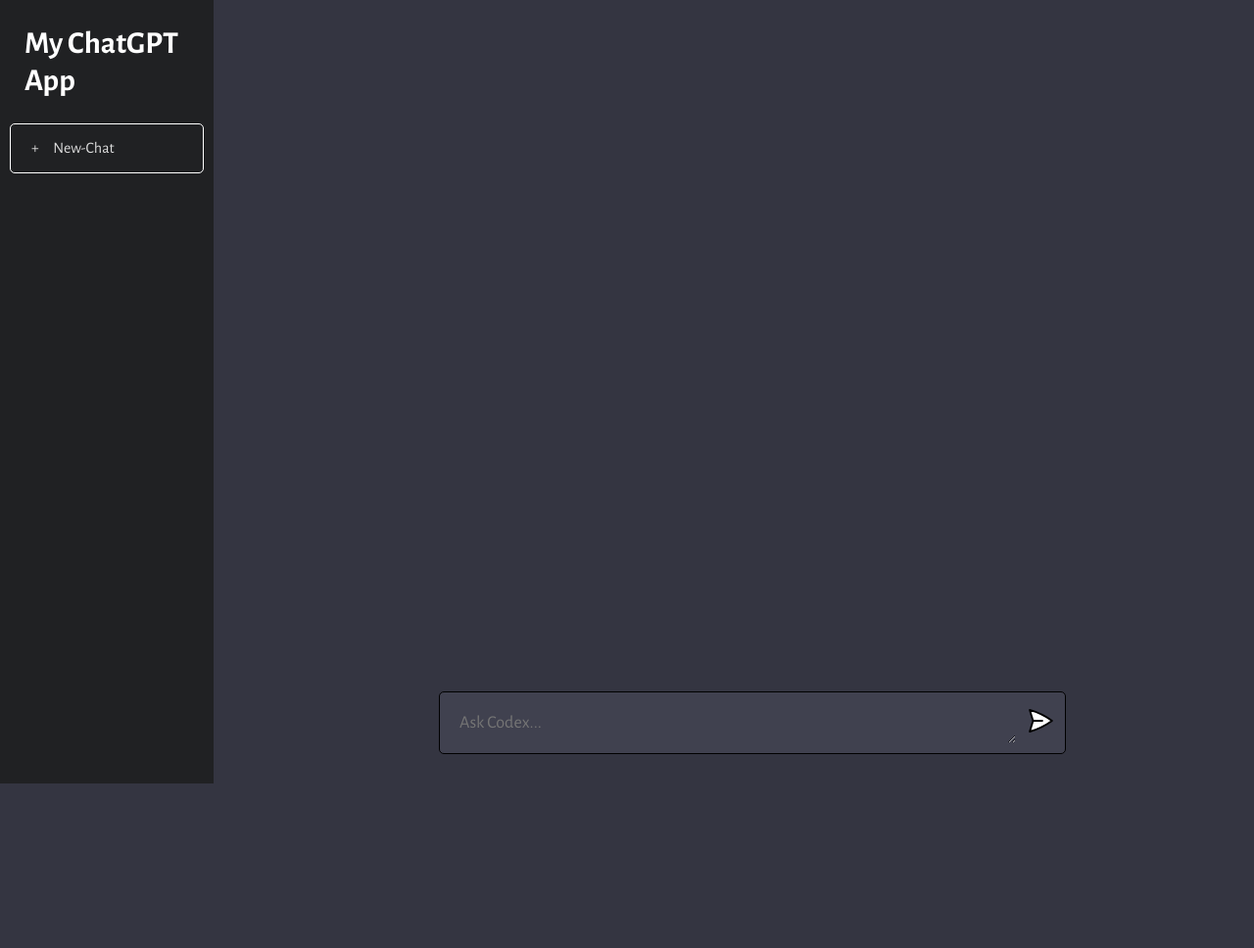
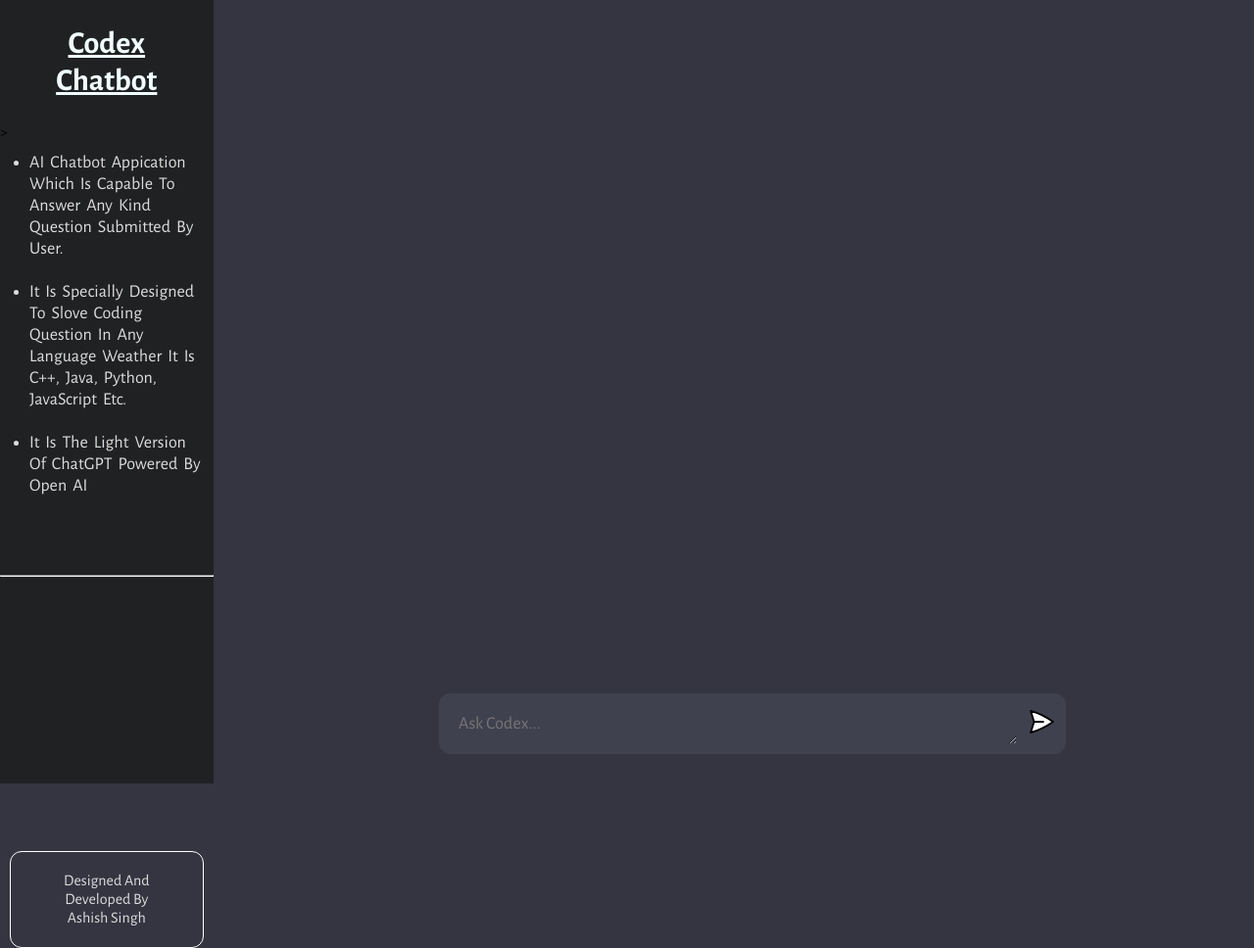
Before and after one commit to rajsingh21/My-ChatGPT-codex-, a website built with Vite: page client/index.html in a window 1280 px wide. Shown: the whole page at 98% size. Before the commit the page ends 800 px from the top, so only its background shows below. Built offline with nearby package versions, Linux system fonts and the light colour scheme.

Commit message:
update the style.css and index.html file

```diff
--- a/client/index.html
+++ b/client/index.html
@@ -4,7 +4,7 @@
     <meta charset="UTF-8" />
     <link rel="icon" type="image/svg+xml" href="favicon.ico" />
     <meta name="viewport" content="width=device-width, initial-scale=1.0" />
-    <title>Codex - Your  Coding AI</title>
+    <title>Codex - Just Ask</title>
     <link rel="stylesheet" href="style.css">
   </head>
   <body>
@@ -12,11 +12,20 @@
 
       <div class="sidebar">
 
-        <div class="logo"><h1>My ChatGPT App</h1></div>
-
-        <div class="clear-button">
-          <span>+</span>
-          New-Chat
+        <div class="logo"><h1>Codex Chatbot</h1></div>>
+        <div>
+           <ul>
+            <li>AI Chatbot Appication Which Is Capable To Answer Any Kind Question Submitted By User.</li>
+            <br>
+            <li>It Is Specially Designed To Slove Coding Question In Any Language Weather It Is C++, Java, Python, JavaScript Etc.</li>
+            <br>
+            <li>It Is The Light Version Of ChatGPT Powered By Open AI</li>
+           </ul>
+           <hr>
+           <p class="credit">Designed And Developed By
+            <br>
+            Ashish Singh
+           </p>
         </div>
       </div>
 
--- a/client/style.css
+++ b/client/style.css
@@ -29,9 +29,22 @@
 }
 
 .logo{
-color: white;
+color: azure;
 margin:15px;
 padding: 10px;
+text-align: center;
+text-decoration:underline ;
+}
+
+ul{
+  text-align: left;
+  color: #dcdcdc;
+  margin: 10px;
+  size: 10px ;
+  padding-left: 20px;
+  font-size: large;
+  word-spacing: 3px;
+  text-rendering: auto;
 }
 
 .clear-button{
@@ -47,6 +60,21 @@
 .clear-button:hover{
   background-color: rgba(255,255,255,0.1);
 transition: ease 0.25s all;
+}
+
+hr{
+  margin-top: 10vh;
+  color: #dcdcdc;
+}
+
+.credit{
+  border: 1px solid white;
+  border-radius: 12px;
+  padding: 20px;
+  margin: 10px;
+  color:#dcdcdc;
+  text-align: center;
+  margin-top: 35vh;
 }
 
 .clear-button span{
@@ -154,8 +182,8 @@
   max-width: 1280px;
   margin-left: 35vw;
   padding: 10px;
-  border: 1px solid black;
-  border-radius: 5px;
+  box-shadow: #202123;
+  border-radius: 12px;
   background: #40414F;
 
   display: flex;
```
